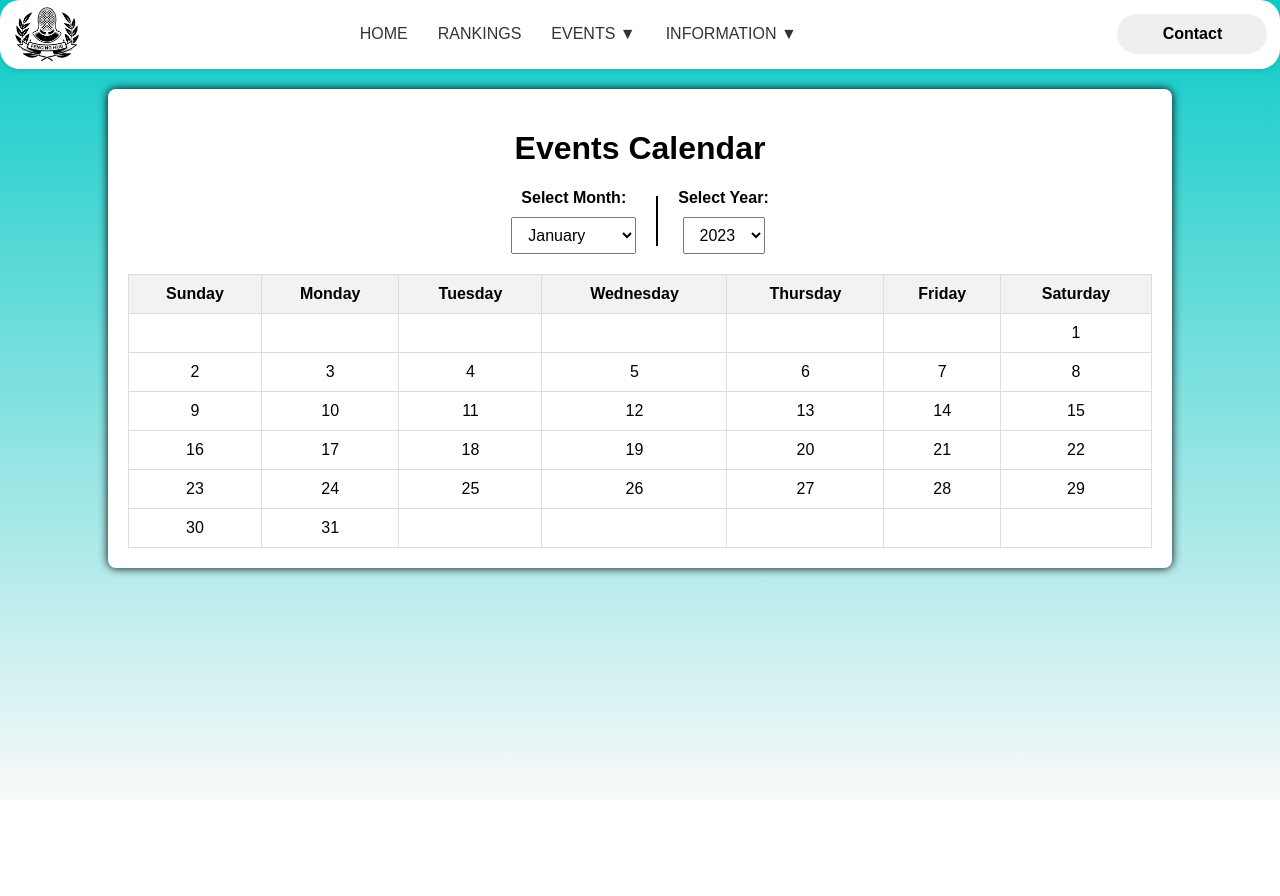
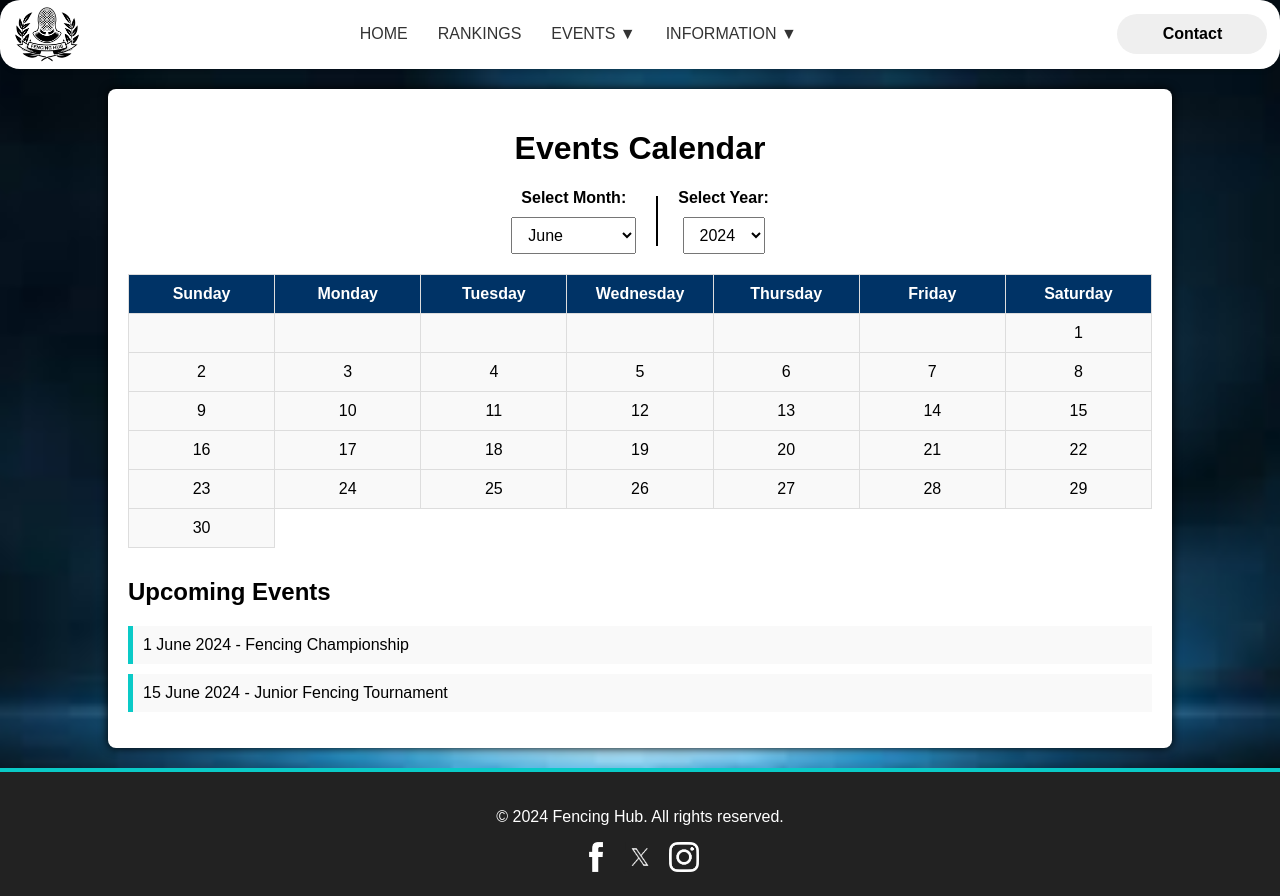
Before and after one commit to Zman327/Assessment-2024-, a Flask app: page /calendar in a window 1280 px wide. Before the commit the page ends 779 px from the top, so only its background shows below. Run offline with Flask 3, Linux system fonts and the light colour scheme; data that the repository does not hold is empty.

Commit message:
Calendar Page fully working (Not SQL Quories)

```diff
--- a/Static/styles.css
+++ b/Static/styles.css
@@ -554,6 +554,7 @@ table th, table td {
 }
 table th {
     background-color: #f2f2f2;
+    color: #f2f2f2;
 }
 
 #rankings-page {
@@ -672,7 +673,7 @@ table th, table td {
 }
 
 table th {
-    background-color: #f2f2f2;
+    background-color: #003366;
 }
 
 .pagination {
@@ -701,3 +702,53 @@ table th {
     height: 60%; /* Adjust based on your design */
     object-fit: cover; /* Ensure the image scales properly */
 }
+
+/* Calendar Table */
+#calendar {
+    width: 100%;
+    border-collapse: collapse;
+    margin: 20px 0;
+}
+
+#calendar th, #calendar td {
+    border: 1px solid #ddd;
+    padding: 10px;
+    text-align: center;
+    width: 14.28%; /* 100% / 7 days */
+}
+
+#calendar th {
+    background-color: #003366;
+    color: white;
+}
+
+#calendar td {
+    background-color: #f9f9f9;
+}
+
+#calendar td:hover {
+    background-color: #f1f1f1;
+    cursor: pointer;
+}
+
+#event-list {
+    text-align: left;
+    margin-top: 30px;
+}
+
+#event-list ul {
+    list-style-type: none;
+    padding: 0;
+}
+
+#event-list li {
+    background-color: #f9f9f9;
+    padding: 10px;
+    margin-bottom: 10px;
+    border-left: 5px solid #0acac7;
+}
+
+#event-list li:hover {
+    background-color: #f1f1f1;
+    border-left-color: #0a8a8a;
+}
--- a/routes.py
+++ b/routes.py
@@ -27,12 +27,6 @@ def get_fencers_with_images():
 def homepage():
     return render_template('index.html')
 
-
-@app.route('/calendar')
-def calendarpage():
-    return render_template('calendar.html')
-
-
 @app.route('/events')
 def eventspage():
     return render_template('events.html')
@@ -42,6 +36,10 @@ def eventspage():
 def aboutfencingpage():
     return render_template('about_fencing.html')
 
+@app.route('/calendar')
+def calendarpage():
+    events = do_sql("SELECT * FROM Male_Events ORDER BY start_date ASC")
+    return render_template('calendar.html', events=events)
 
 @app.route('/rankings')
 def rankingpage():
--- a/templates/calendar.html
+++ b/templates/calendar.html
@@ -7,8 +7,8 @@
     <link rel="stylesheet" href="/Static/styles.css">
     <link rel="icon" type="image/png" href="Static/Images/Logos/Logo.png">
 </head>
-<body id="rankings-page">
-    <header>
+<body id="rankings-page" style="background: url('Static/Images/Background.jpeg') no-repeat center; background-size: cover;"></body>
+    {% block content %}
         <nav class="navbar">
             <img src="Static/Images/Logos/Logo_removed.png" alt="Logo" class="logo-img">
             <ul class="menu">
@@ -34,8 +34,7 @@
                 <button onclick="window.location.href='Menu.html'">Contact</button>
             </div>
         </nav>
-    </header>
-    <div class="container">
+    <main class="container">
         <h1>Events Calendar</h1>
         <div class="selectors">
             <div class="selector-group">
@@ -59,9 +58,9 @@
             <div class="selector-group">
                 <label for="year" class="selector-label">Select Year:</label>
                 <select id="year">
-                    <option value="2022">2023</option>
-                    <option value="2023">2024</option>
-                    <option value="2024">2025</option>
+                    <option value="2023">2023</option>
+                    <option value="2024">2024</option>
+                    <option value="2025">2025</option>
                 </select>
             </div>
         </div>
@@ -81,7 +80,100 @@
                 <!-- Calendar days will be generated dynamically using JavaScript -->
             </tbody>
         </table>
-    </div>
-    <script src="script.js"></script>
+        <div id="event-list">
+            <h2>Upcoming Events</h2>
+            <ul id="events">
+            </ul>
+        </div>
+    </main>
+    <footer>
+        <p>&copy; 2024 Fencing Hub. All rights reserved.</p>
+        <div class="social-media">
+            <a href="#"><img src="Static/Images/Logos/Facebook.png" alt="Facebook"></a>
+            <a href="#"><img src="Static/Images/Logos/X.png" alt="Twitter"></a>
+            <a href="#"><img src="Static/Images/Logos/Insta.png" alt="Instagram"></a>
+        </div>
+    </footer>
+
+    <!-- JavaScript for Dynamic Calendar and Event List -->
+    <script>
+        document.addEventListener('DOMContentLoaded', () => {
+            const monthSelect = document.getElementById('month');
+            const yearSelect = document.getElementById('year');
+            const calendarBody = document.querySelector('#calendar tbody');
+            const eventList = document.getElementById('events');
+
+            // events list
+            const events = [
+                { date: '2024-06-01', title: 'Fencing Championship'},
+                { date: '2024-06-15', title: 'Junior Fencing Tournament' },
+                { date: '2024-07-20', title: 'Summer Fencing Camp' },
+                // Add more events here
+            ];
+
+            const renderCalendar = (month, year) => {
+                // Clear the current calendar
+                calendarBody.innerHTML = '';
+
+                // Get the first day of the month and the number of days in the month
+                const firstDay = new Date(year, month).getDay();
+                const daysInMonth = new Date(year, month + 1, 0).getDate();
+
+                // Fill the first row with empty cells up to the first day
+                let row = document.createElement('tr');
+                for (let i = 0; i < firstDay; i++) {
+                    let cell = document.createElement('td');
+                    row.appendChild(cell);
+                }
+
+                // Fill the rest of the days
+                for (let day = 1; day <= daysInMonth; day++) {
+                    if (row.children.length === 7) {
+                        // Add the row to the calendar and start a new one
+                        calendarBody.appendChild(row);
+                        row = document.createElement('tr');
+                    }
+                    let cell = document.createElement('td');
+                    cell.textContent = day;
+                    row.appendChild(cell);
+                }
+
+                // Add the last row to the calendar
+                calendarBody.appendChild(row);
+            };
+
+            const renderEvents = (month, year) => {
+                eventList.innerHTML = '';
+
+                events.forEach(event => {
+                    const eventDate = new Date(event.date);
+                    if (eventDate.getMonth() === month && eventDate.getFullYear() === year) {
+                        const li = document.createElement('li');
+                        li.textContent = `${eventDate.getDate()} ${monthSelect.options[month].text} ${year} - ${event.title}`;
+                        eventList.appendChild(li);
+                    }
+                });
+            };
+
+            const updateCalendarAndEvents = () => {
+                const selectedMonth = parseInt(monthSelect.value);
+                const selectedYear = parseInt(yearSelect.value);
+                renderCalendar(selectedMonth, selectedYear);
+                renderEvents(selectedMonth, selectedYear);
+            };
+
+            // Update calendar and events when selectors change
+            monthSelect.addEventListener('change', updateCalendarAndEvents);
+            yearSelect.addEventListener('change', updateCalendarAndEvents);
+
+            // Initialize calendar and events with current month and year
+            const today = new Date();
+            monthSelect.value = today.getMonth();
+            yearSelect.value = today.getFullYear();
+            renderCalendar(today.getMonth(), today.getFullYear());
+            renderEvents(today.getMonth(), today.getFullYear());
+        });
+    </script>
+    {% endblock %}
 </body>
 </html>
```
Also changed, not shown: templates/rankings.html (+1 -2 lines).
